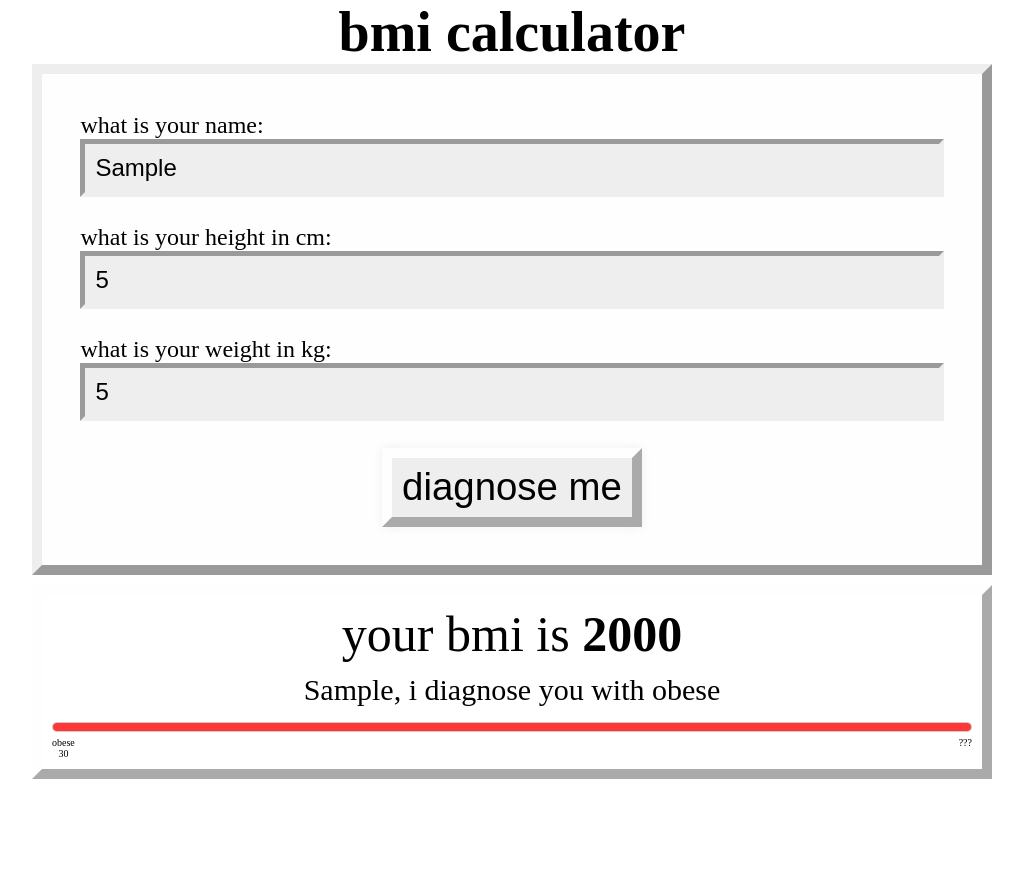
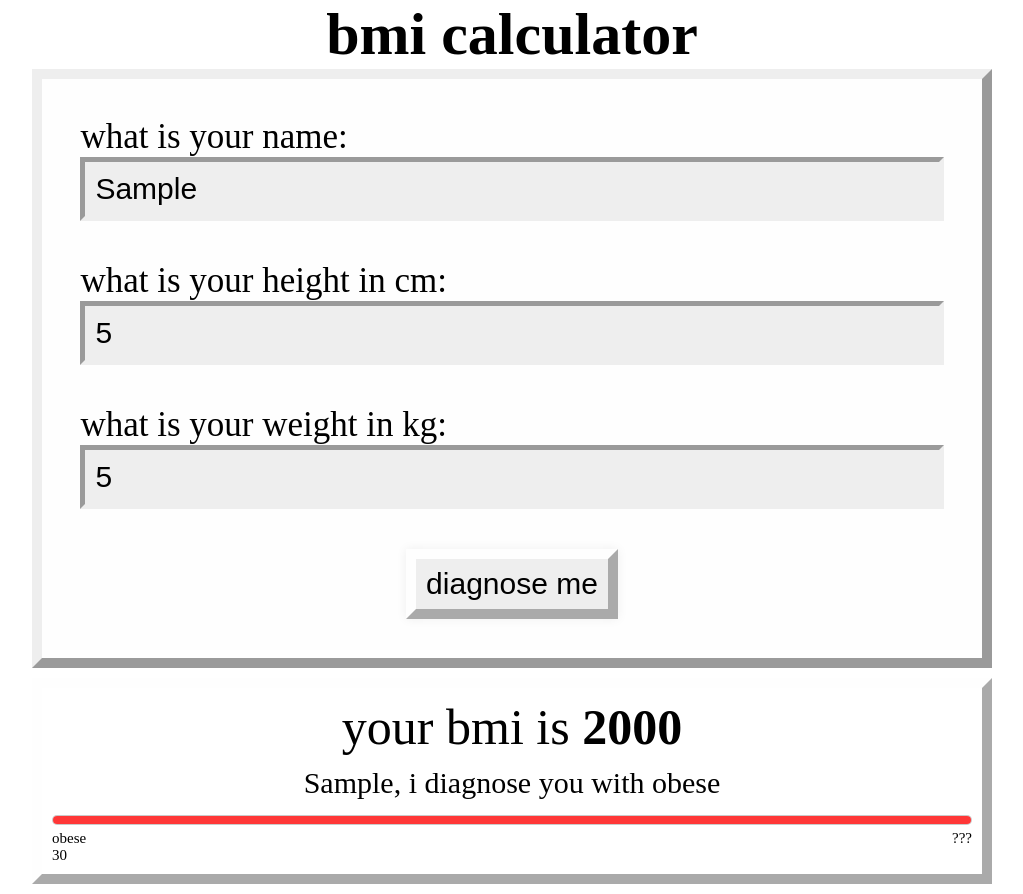
Before and after one commit to staten-island-tech/bmi-calculator-whydoesthecodenotwork, a plain HTML site: page index.html in a window 1280 px wide. Both pictures are taken after typing "Sample", "5", "5" into the empty fields and a click on the input "diagnose me". Shown: the whole page, without its empty margins (128-1151 px from the left). Before the commit the page ends 800 px from the top, so only its background shows below. Drawn offline with Linux system fonts and the light colour scheme.

Commit message:
use more website
you're not supposed to use vw/vh for font sizes

```diff
--- a/style.css
+++ b/style.css
@@ -9,7 +9,7 @@
 }
 
 h1 {
-	font-size: 7vh;
+	font-size: 6rem;
 	text-align: center;
 }
 
@@ -23,11 +23,11 @@
 	border: 1rem;
 	border-style: outset;
 	background-color: #fefefe;
-	font-size: 3vh;
+	font-size: 3.5rem;
 }
 
 #input input {
-	font-size: 3vh;
+	font-size: 3rem;
 	line-height: 1;
 	padding: 1rem;
 	background-color: #eeeeee;
@@ -41,7 +41,7 @@
 
 #input input[type="submit"] {
 	margin: 0 auto;
-	font-size: 3vw;
+	font-size: 3rem;
 	border: 1rem;
 	border-style: outset;
 	border-color: #fefefe;
@@ -106,6 +106,18 @@
 	justify-content: space-between;
 }
 
+#bardescriptor * {
+	font-size: 1.5rem;
+}
+
+#bardescriptor #low {
+	text-align: left;
+}
+
+#bardescriptor #high {
+	text-align: right;
+}
+
 #bmi {
 	font-size: 5rem;
 }
```
